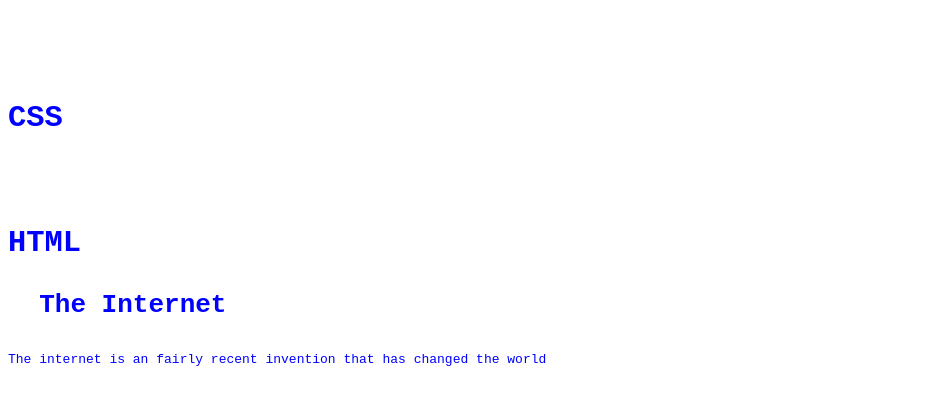
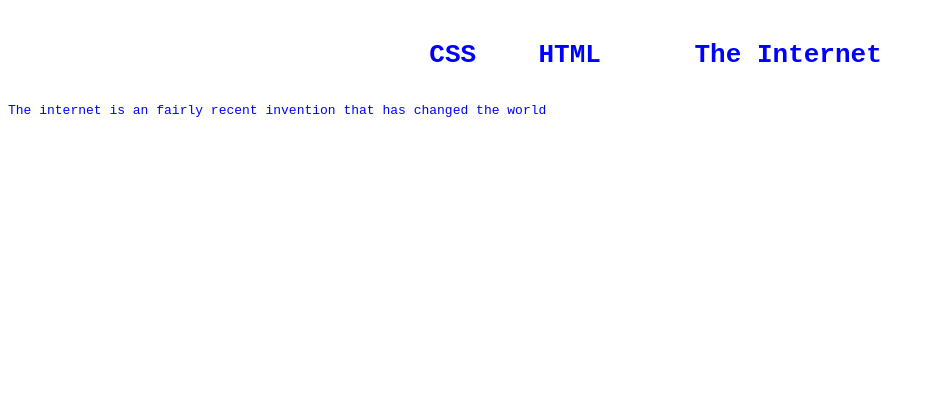
Before and after one commit to EmamMun000/cs_final_project, a plain HTML site: page index.html in a window 1280 px wide. Shown: the whole page, without its empty margins (0-935 px from the left). Drawn offline with Linux system fonts and the light colour scheme.

Commit message:
Update index.html

```diff
--- a/index.html
+++ b/index.html
@@ -1,7 +1,7 @@
 <html>
   <title> Learn HTML</title>
   <body>
-    <pre>                         <h1> <font color="blue">                          <h3>CSS</h3>  <h3>HTML</h3>  The Internet </pre>
+    <pre>                         <h1> <font color="blue">                          CSS    HTML      The Internet </pre>
     <pre>
 The internet is an fairly recent invention that has changed the world    </pre>
 
```
